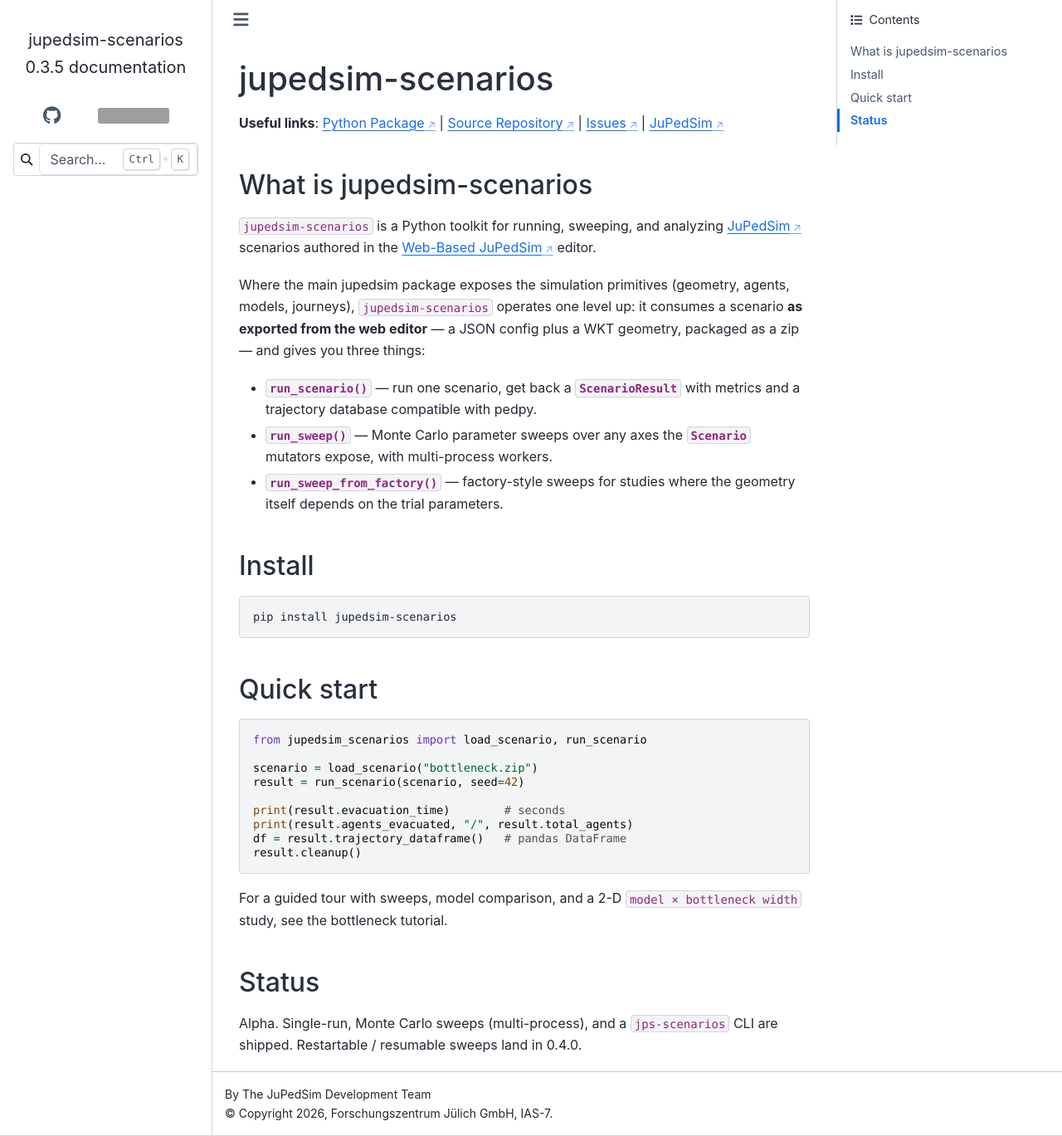
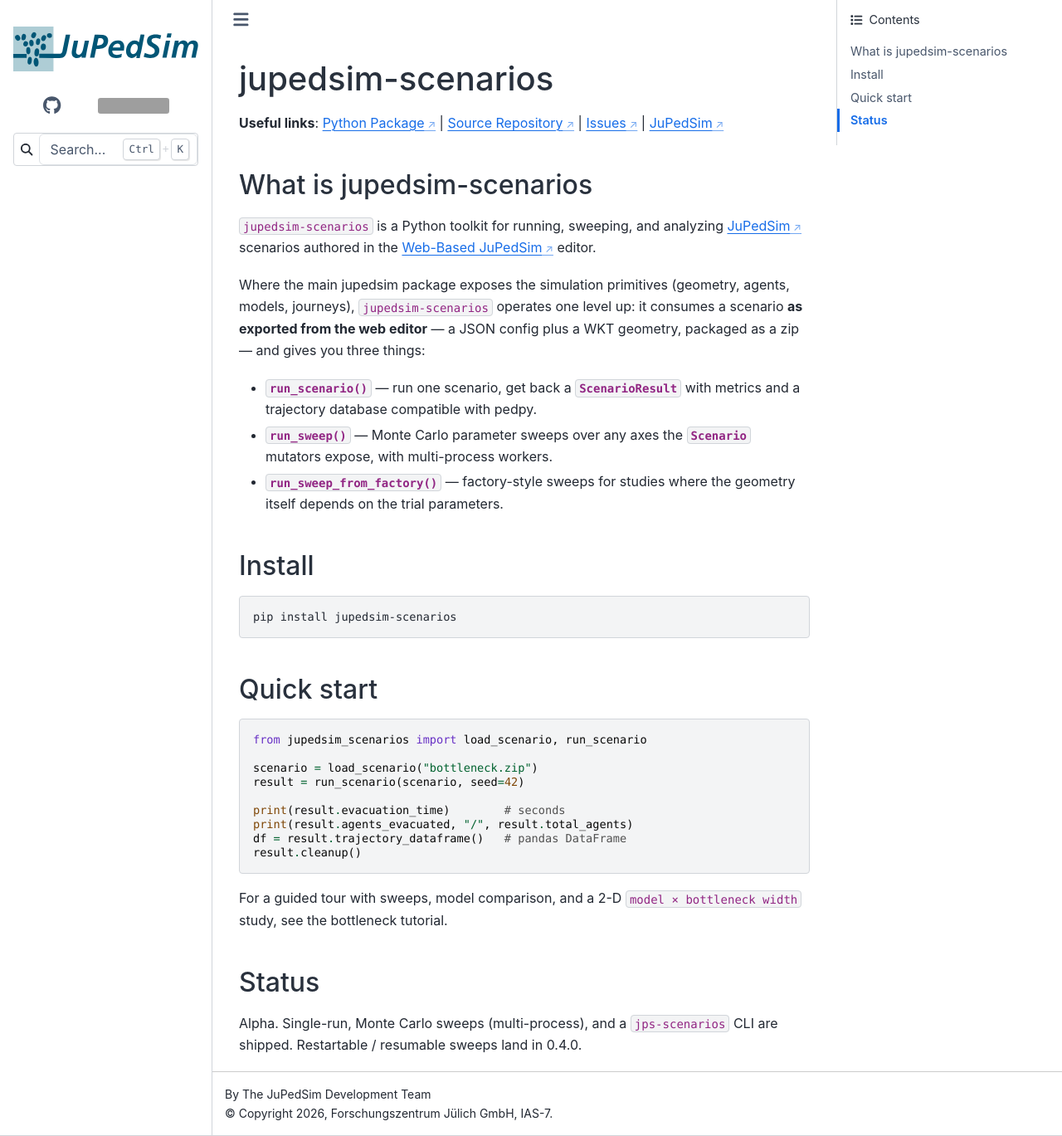
Before and after one commit to PedestrianDynamics/jupedsim-scenarios, a Sphinx documentation site: the page built from docs/source/index.rst, in a window 1280 px wide and 1369 px high. Shown: the whole window at 83% size. Built offline with Sphinx 7.4.7 and the Sphinx Book theme 1.1.4, drawn with Linux system fonts in a browser that asks for light colours; pages that are not in the unit, such as notebooks, are missing from menus; the version number is read from the project's files by our own code; grey boxes are pictures that could not be loaded.

Commit message:
docs: add JuPedSim logo to sidebar

```diff
--- a/docs/source/conf.py
+++ b/docs/source/conf.py
@@ -116,6 +116,7 @@
 html_theme = "sphinx_book_theme"
 html_static_path = ["_static"]
 html_css_files = ["css/custom.css"]
+html_logo = "_static/jupedsim.svg"
 html_context = {"default_mode": "light"}
 
 html_theme_options = {
```
Also changed, not shown: docs/source/_static/jupedsim.svg (added).
